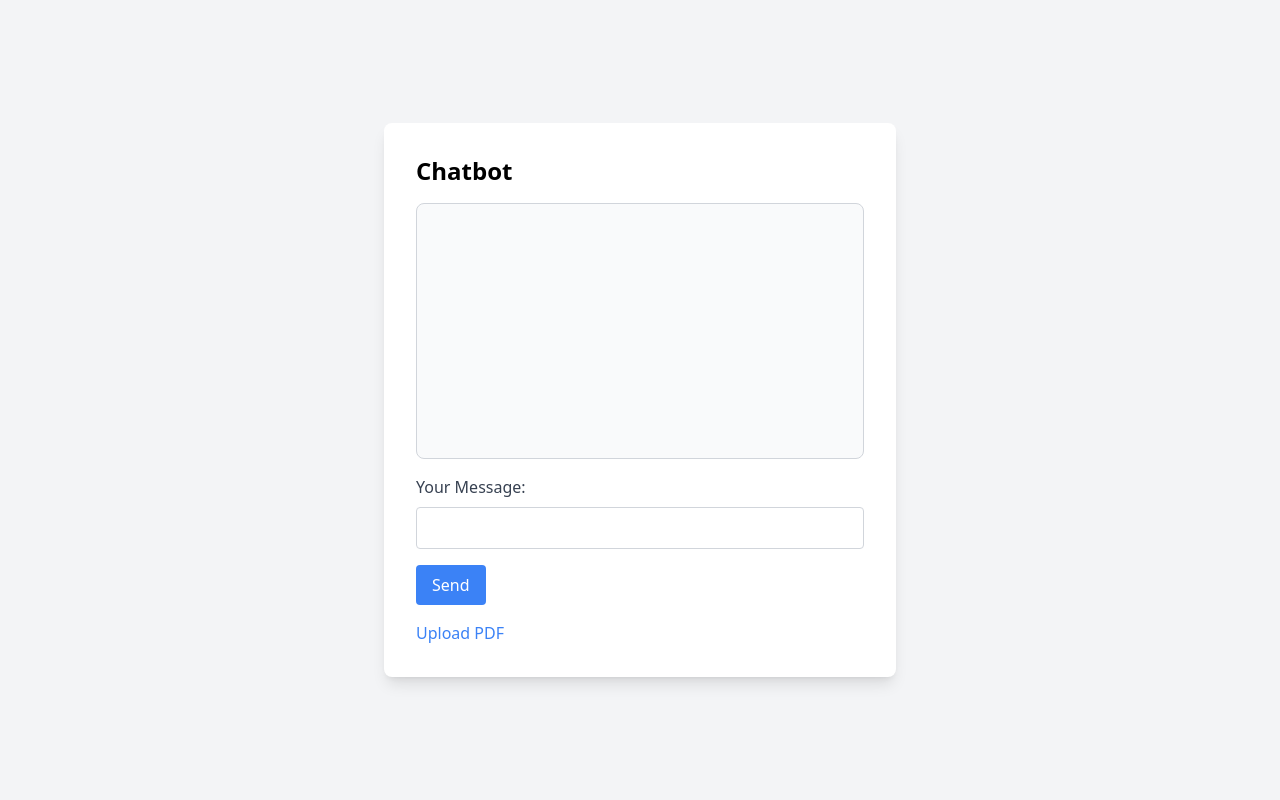
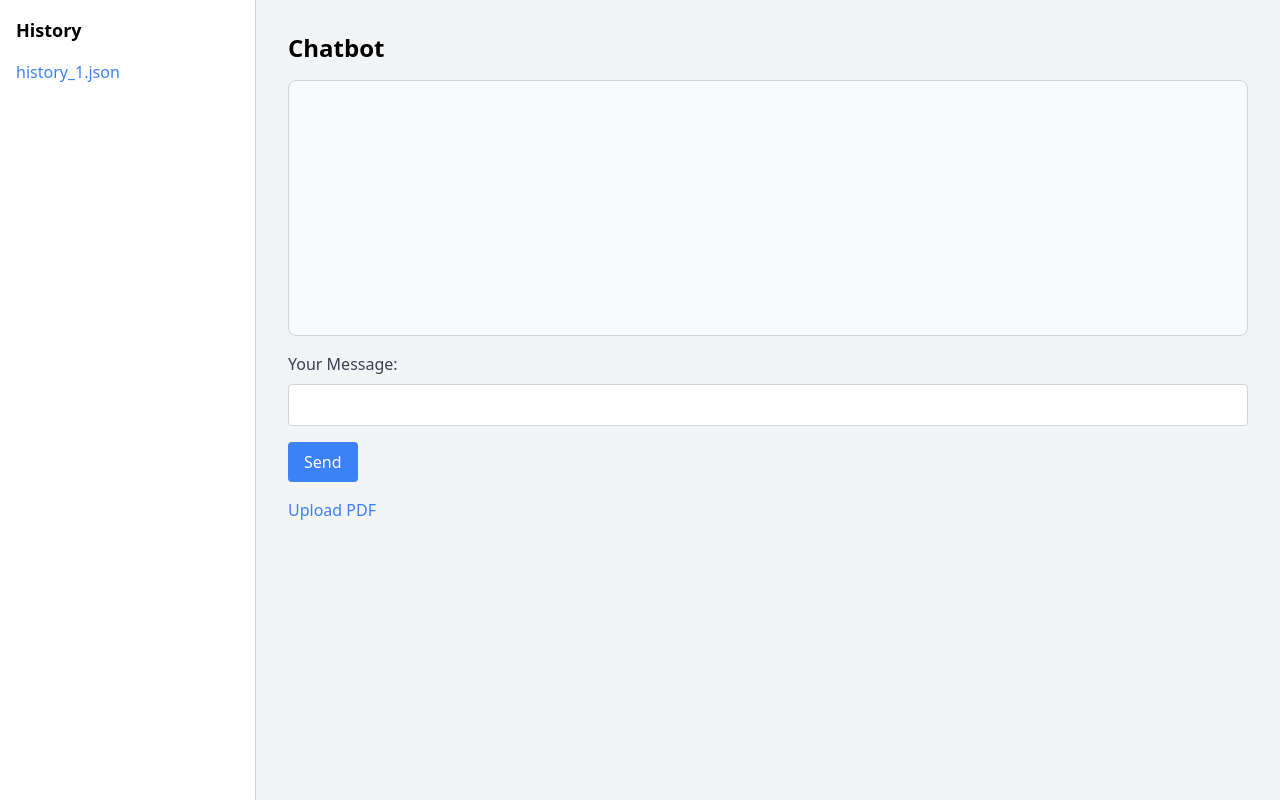
Before and after one commit to emhaihsan/chatbot-basic, a Flask app: page / in a window 1280 px wide. Run offline with Flask 3, Linux system fonts and the light colour scheme; some libraries are stand-ins or nearby versions.

Commit message:
modifikasi tampilan sampai punya history

```diff
--- a/app.py
+++ b/app.py
@@ -1,20 +1,52 @@
+from flask import Flask, request, render_template, redirect, url_for, jsonify, session
+from chatbot import chatbot_response
+import json
 import os
-from flask import Flask, request, render_template, redirect, url_for, jsonify
-from chatbot import chatbot_response
 
 app = Flask(__name__)
+app.secret_key = 'supersecretkey'  # Ganti dengan kunci rahasia yang aman
 UPLOAD_FOLDER = 'uploads/'
+HISTORY_FOLDER = 'history/'
 app.config['UPLOAD_FOLDER'] = UPLOAD_FOLDER
+app.config['HISTORY_FOLDER'] = HISTORY_FOLDER
+
+if not os.path.exists(HISTORY_FOLDER):
+    os.makedirs(HISTORY_FOLDER)
+
+def save_history(history, filename):
+    with open(os.path.join(app.config['HISTORY_FOLDER'], filename), 'w') as f:
+        json.dump(history, f)
+
+def load_history(filename):
+    with open(os.path.join(app.config['HISTORY_FOLDER'], filename), 'r') as f:
+        return json.load(f)
+
+def list_histories():
+    return [f for f in os.listdir(app.config['HISTORY_FOLDER']) if f.endswith('.json')]
 
 @app.route('/')
 def index():
-    return render_template('index.html')
+    histories = list_histories()
+    return render_template('index.html', histories=histories)
 
 @app.route('/chat', methods=['POST'])
 def chat():
     user_input = request.form.get('message')
+    history_name = request.form.get('history_name')
+    history = load_history(history_name) if history_name else []
     response = chatbot_response(user_input, app.config['UPLOAD_FOLDER'])
+    history.append({"user": user_input, "bot": response})
+    if history_name:
+        save_history(history, history_name)
+    else:
+        new_history_name = f"history_{len(history)}.json"
+        save_history(history, new_history_name)
     return jsonify(response)
+
+@app.route('/history/<history_name>')
+def load_history_page(history_name):
+    history = load_history(history_name)
+    return render_template('index.html', history=history, histories=list_histories(), history_name=history_name)
 
 @app.route('/upload', methods=['GET', 'POST'])
 def upload():
--- /dev/null
+++ b/history/history_1.json
@@ -0,0 +1 @@
+[{"user": "Hi", "bot": " Hi there! I am an AI and I am programmed to assist you with any questions you may have. How can I help you?"}]
--- a/templates/index.html
+++ b/templates/index.html
@@ -8,10 +8,11 @@
     <script>
         function startChat() {
             const message = document.getElementById('message').value;
+            const historyName = document.getElementById('history_name').value;
             $.ajax({
                 type: 'POST',
                 url: '/chat',
-                data: { message: message },
+                data: { message: message, history_name: historyName },
                 success: function(response) {
                     $('#chat-box').append('<div class="my-2"><strong>You:</strong> ' + message + '</div>');
                     $('#chat-box').append('<div class="my-2"><strong>Chatbot:</strong> ' + response + '</div>');
@@ -23,13 +24,29 @@
         }
     </script>
 </head>
-<body class="bg-gray-100 h-screen flex items-center justify-center">
-    <div class="bg-white p-8 rounded-lg shadow-lg w-full max-w-lg">
+<body class="bg-gray-100 h-screen flex">
+    <div class="bg-white p-4 w-64 border-r border-gray-300">
+        <h2 class="text-lg font-bold mb-4">History</h2>
+        <ul>
+            {% for history in histories %}
+            <li><a href="/history/{{ history }}" class="text-blue-500">{{ history }}</a></li>
+            {% endfor %}
+        </ul>
+    </div>
+    <div class="flex-1 p-8">
         <h1 class="text-2xl font-bold mb-4">Chatbot</h1>
-        <div id="chat-box" class="border border-gray-300 p-4 rounded-lg h-64 overflow-y-scroll bg-gray-50"></div>
+        <div id="chat-box" class="border border-gray-300 p-4 rounded-lg h-64 overflow-y-scroll bg-gray-50">
+            {% if history %}
+            {% for chat in history %}
+            <div class="my-2"><strong>You:</strong> {{ chat.user }}</div>
+            <div class="my-2"><strong>Chatbot:</strong> {{ chat.bot }}</div>
+            {% endfor %}
+            {% endif %}
+        </div>
         <form onsubmit="return startChat();" class="mt-4">
             <label for="message" class="block text-gray-700">Your Message:</label>
             <input type="text" id="message" name="message" class="w-full p-2 border border-gray-300 rounded mt-2">
+            <input type="hidden" id="history_name" name="history_name" value="{{ history_name }}">
             <button type="submit" class="mt-4 bg-blue-500 text-white px-4 py-2 rounded">Send</button>
         </form>
         <div class="mt-4">
```
